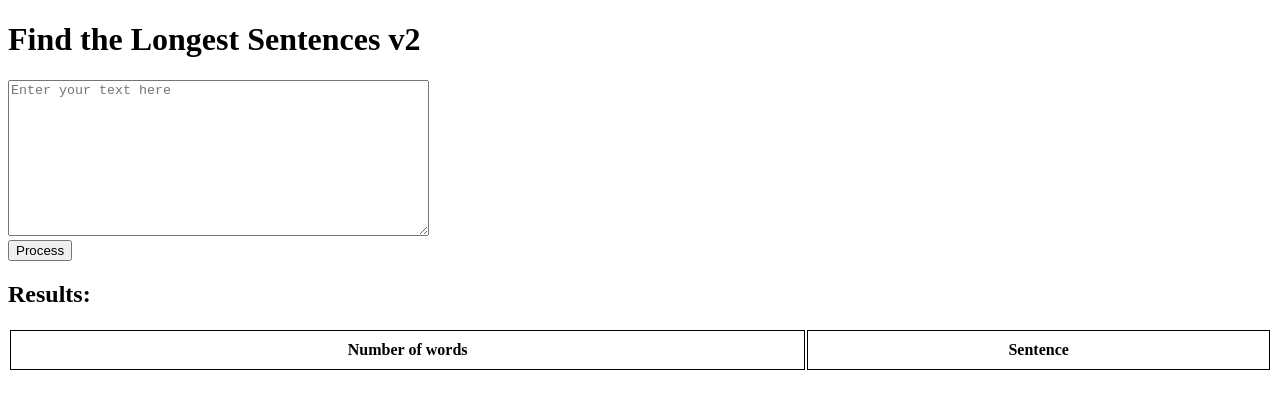
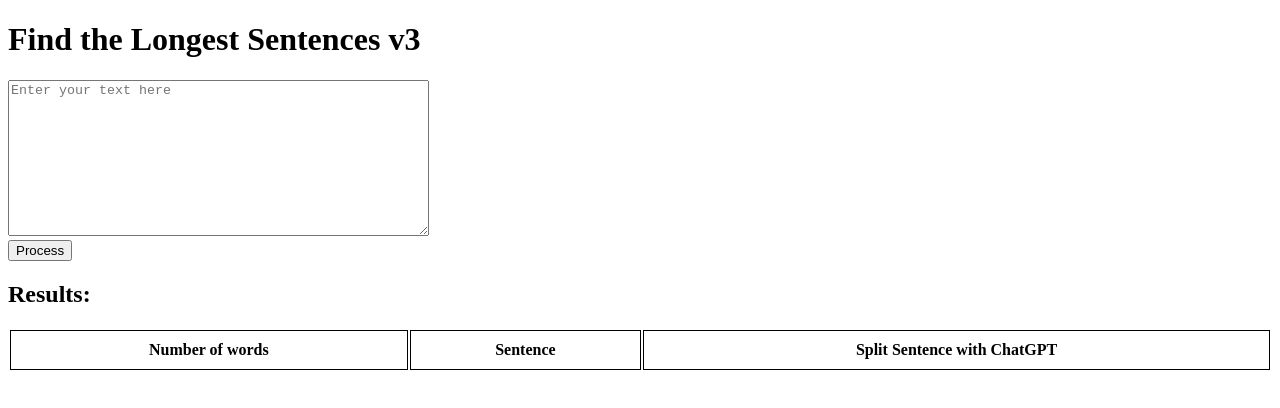
Before and after one commit to ped4enko/-techentourage.github.io, a plain HTML site: page longest.html in a window 1280 px wide. Drawn offline with Linux system fonts and the light colour scheme.

Commit message:
Update longest.html

```diff
--- a/longest.html
+++ b/longest.html
@@ -13,7 +13,7 @@
     </style>
 </head>
 <body>
-    <h1>Find the Longest Sentences v2</h1>
+    <h1>Find the Longest Sentences v3</h1>
     <textarea id="inputText" rows="10" cols="50" placeholder="Enter your text here"></textarea>
     <br/>
     <button onclick="findLongestSentences()">Process</button>
@@ -24,6 +24,7 @@
             <tr>
                 <th>Number of words</th>
                 <th>Sentence</th>
+                <th>Split Sentence with ChatGPT</th>
             </tr>
         </thead>
         <tbody>
@@ -44,8 +45,10 @@
                     var row = results.insertRow(i);
                     var cell1 = row.insertCell(0);
                     var cell2 = row.insertCell(1);
+                    var cell3 = row.insertCell(2);
                     cell1.innerHTML = sentences[i].split(" ").length;
                     cell2.innerHTML = sentences[i];
+                    cell3.innerHTML = `<a href="https://openai.com/research/chatgpt" target="_blank">Split with ChatGPT</a>`;
                 }
             }
         }
```
